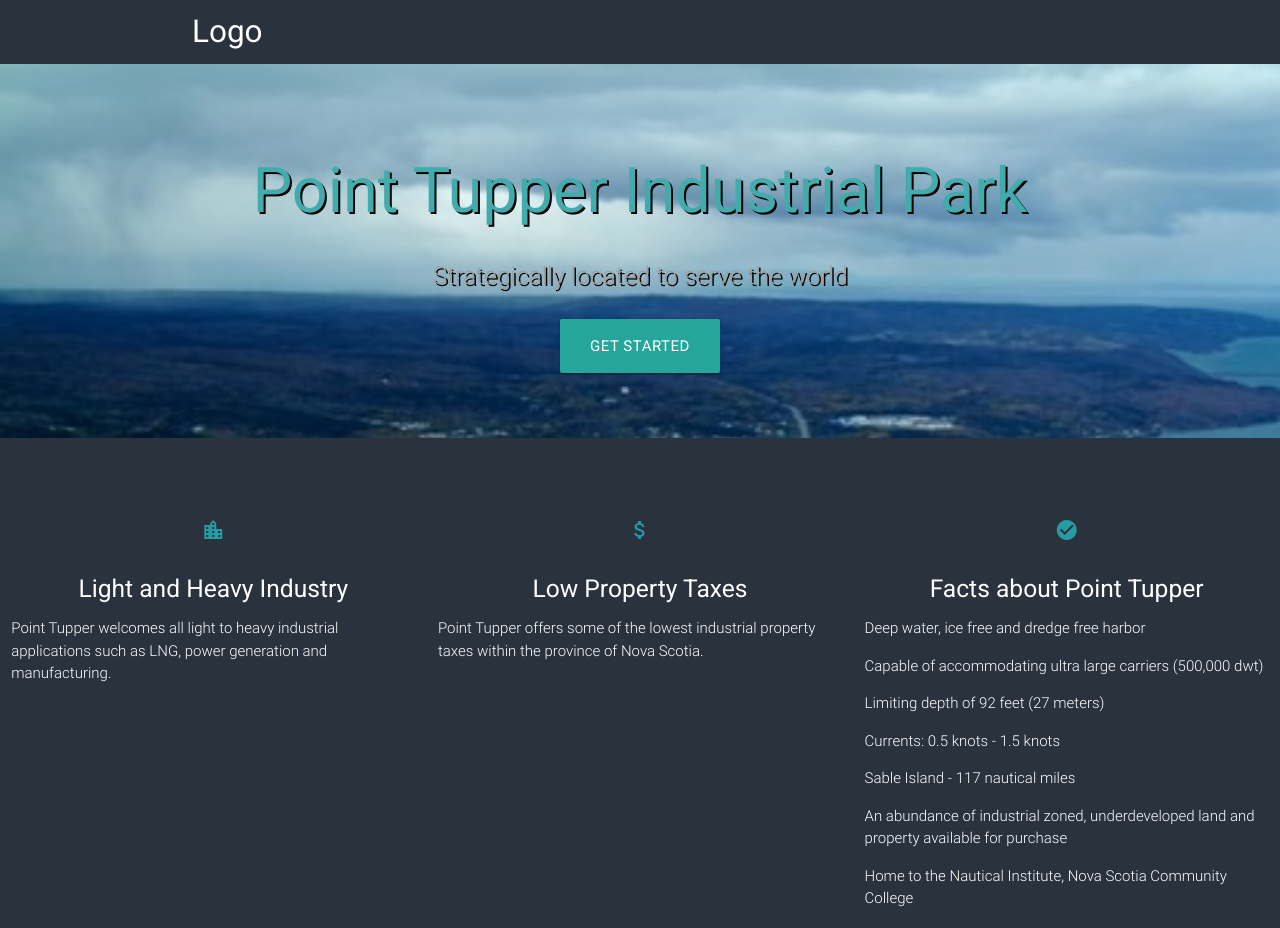
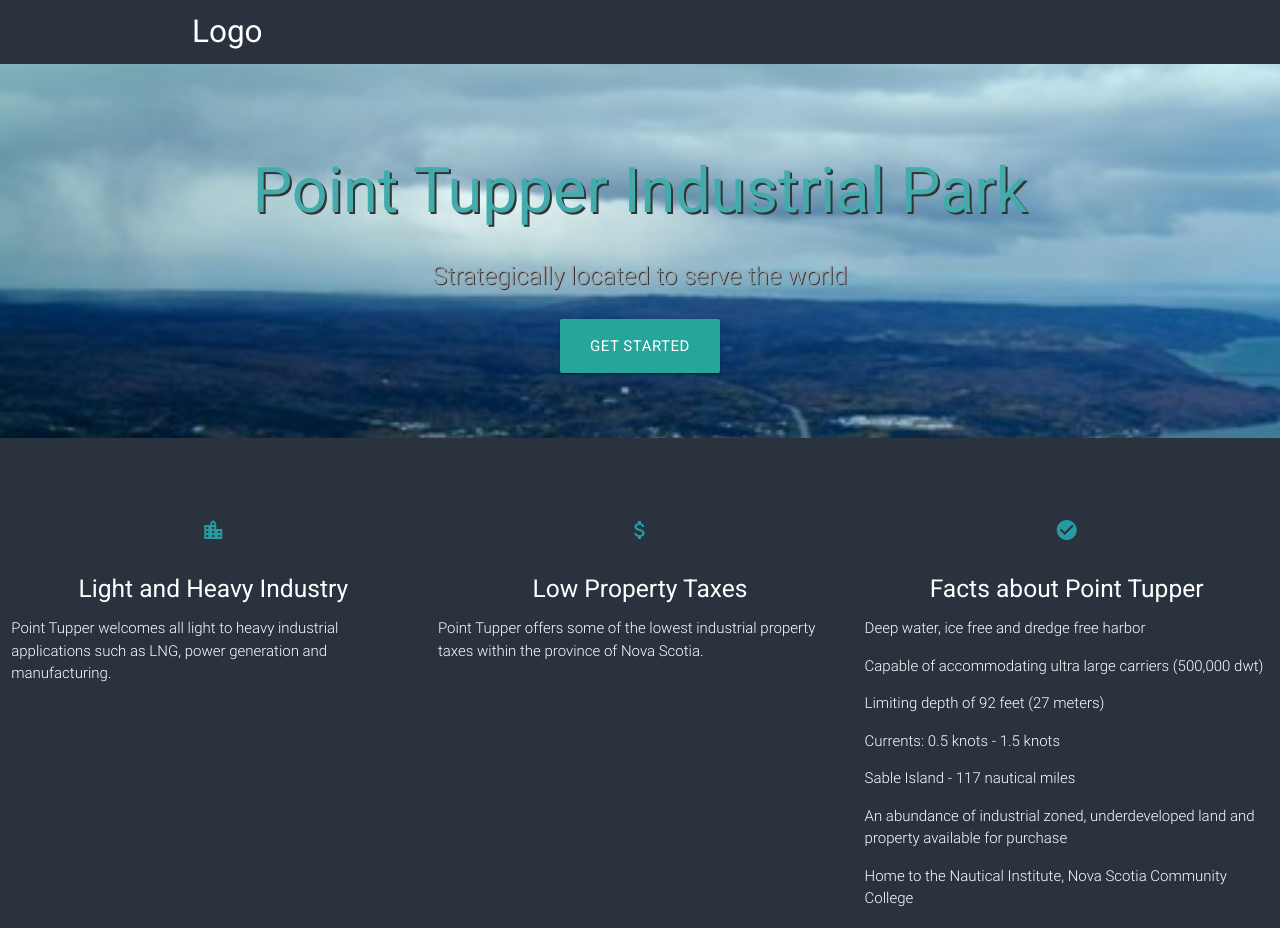
Before and after one commit to Lv20Bard/PTMockUp, a plain HTML site: page index.html in a window 1280 px wide. Shown: the top 928 px of the page. Drawn offline with nearby package versions, Linux system fonts and the light colour scheme.

Commit message:
updating text colours

```diff
--- a/assets/style.css
+++ b/assets/style.css
@@ -45,7 +45,11 @@ body{
 }
 
 .shadow-text{
-      text-shadow: 2px 2px #000000;
+      text-shadow: 2px 2px #333333;
+}
+
+.small-text-shadow{
+      text-shadow: 1px 1px #333333;
 }
 
 .correct-blue-text {
--- a/index.html
+++ b/index.html
@@ -32,7 +32,7 @@
                   <br><br>
                   <h1 class="header center correct-blue-text shadow-text">Point Tupper Industrial Park</h1>
                   <div class="row center">
-                        <h5 class="header col s12 light grey-text shadow-text" >Strategically located to serve the world</h5>
+                        <h5 class="header col s12 light grey-text small-text-shadow" >Strategically located to serve the world</h5>
                   </div>
                   <div class="row center">
                         <a href="http://landassets.investincapebreton.com/Map.aspx#" id="download-button" class="btn-large waves-effect waves-light white-text">Get Started</a>
```
